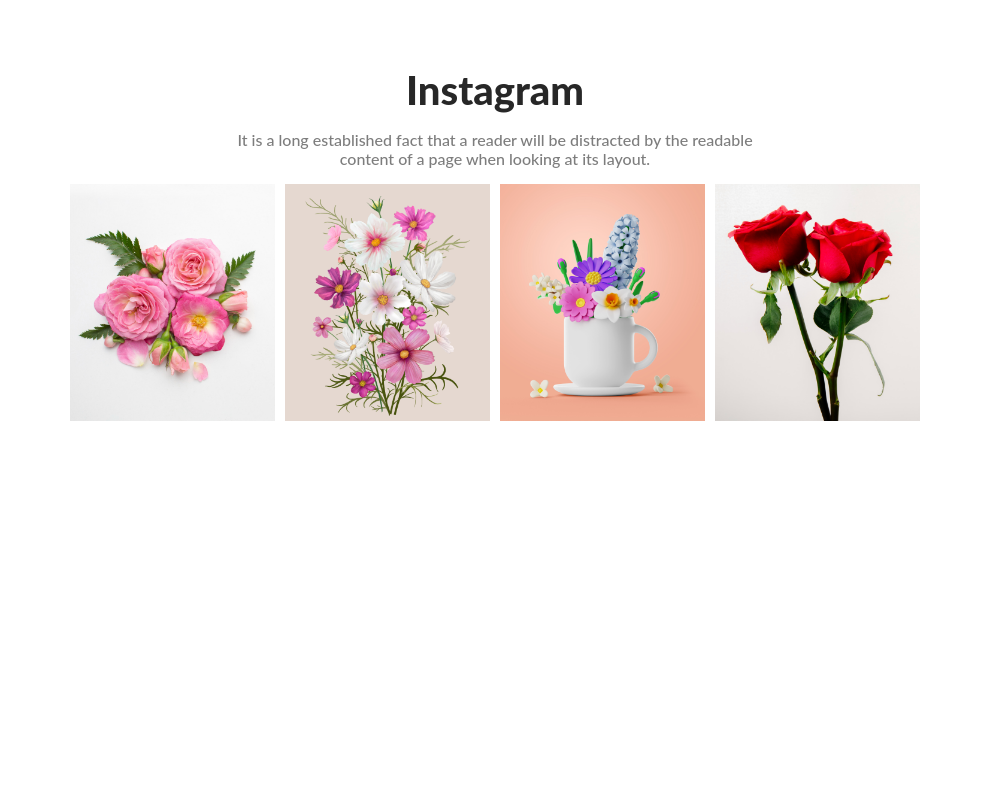
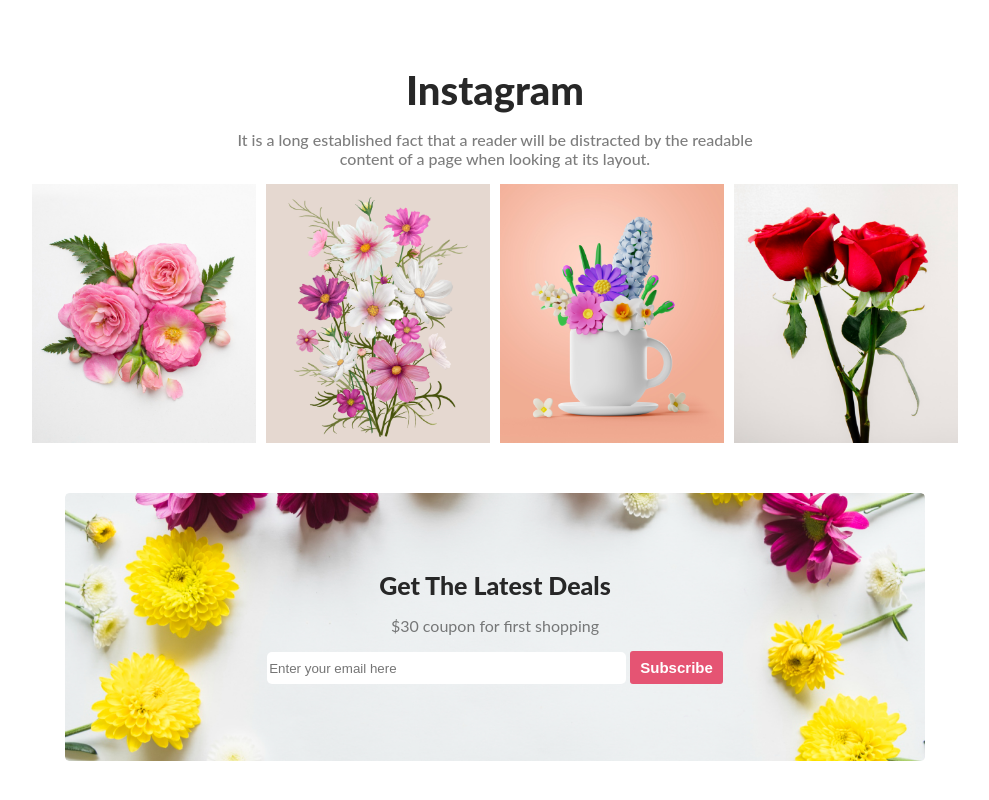
Before and after one commit to siamislam07/flower-shop-1st-assignment, a plain HTML site: page index.html in a window 1280 px wide. Shown: the part 1121-1921 px from the top of the page, without its empty margins (145-1134 px from the left). Before the commit the page ends 1592 px from the top, so only its background shows below. Drawn offline with Linux system fonts and the light colour scheme.

Commit message:
cupon section done

```diff
--- a/index.html
+++ b/index.html
@@ -51,9 +51,18 @@
         <img class="flower" src="./Flower Asset/Flower 01.png" alt="flower01"><img class="flower"
             src="./Flower Asset/Flower 02.png" alt="flower02"><img class="flower" src="./Flower Asset/Flower 03.png"
             alt="flower03"><img class="flower" src="./Flower Asset/Flower 04.png" alt="flower04">
+
     </div>
 
+    <section class="coupon-section ">
+        <div class="cupon-content">
+            <h3 class="cupon-content cupon-h3">Get The Latest Deals</h3>
+            <p  class="cupon-content cupon-p">$30 coupon for first shopping</p>
+            <input class="cupon-input" type="email" placeholder="Enter your email here" >
+            <button class="primary-btn cupon-btn">Subscribe</button>
+        </div>
 
+    </section>
 
 
     <!-- main ends here -->
--- a/style/style.css
+++ b/style/style.css
@@ -148,7 +148,42 @@ body {
 }
 
 .flower {
-    width: 205px;
+    width: 224px;
+}
+/* coupon section */
+.coupon-section{
+    background-image: url(../Rectangle\ 9.png);
+    margin: 45px 210px;
+    background-size: cover;
+    align-items: center;
+    padding: 77px;
+
+}
+.cupon-content{
+    /* display: flex; */
+    text-align: center;
+
+}
+.cupon-h3{
+    color: #272727;
+    font-size: 25px;
+    font-weight: 800;
+    margin: 0px;
+}
+.cupon-p{
+    color:rgba(39, 39, 39, 0.60);
+    font-size: 16px;
+}
+.cupon-input{
+    border: none;
+    border-radius: 5px;
+    width: 355px;
+    height: 30px;
+}
+.cupon-btn{
+    padding: 8px 10px;
+    font-size: 15px;
+    border-radius: 3px;
 }
 
 
```
Also changed, not shown: Rectangle 9.png (added).
